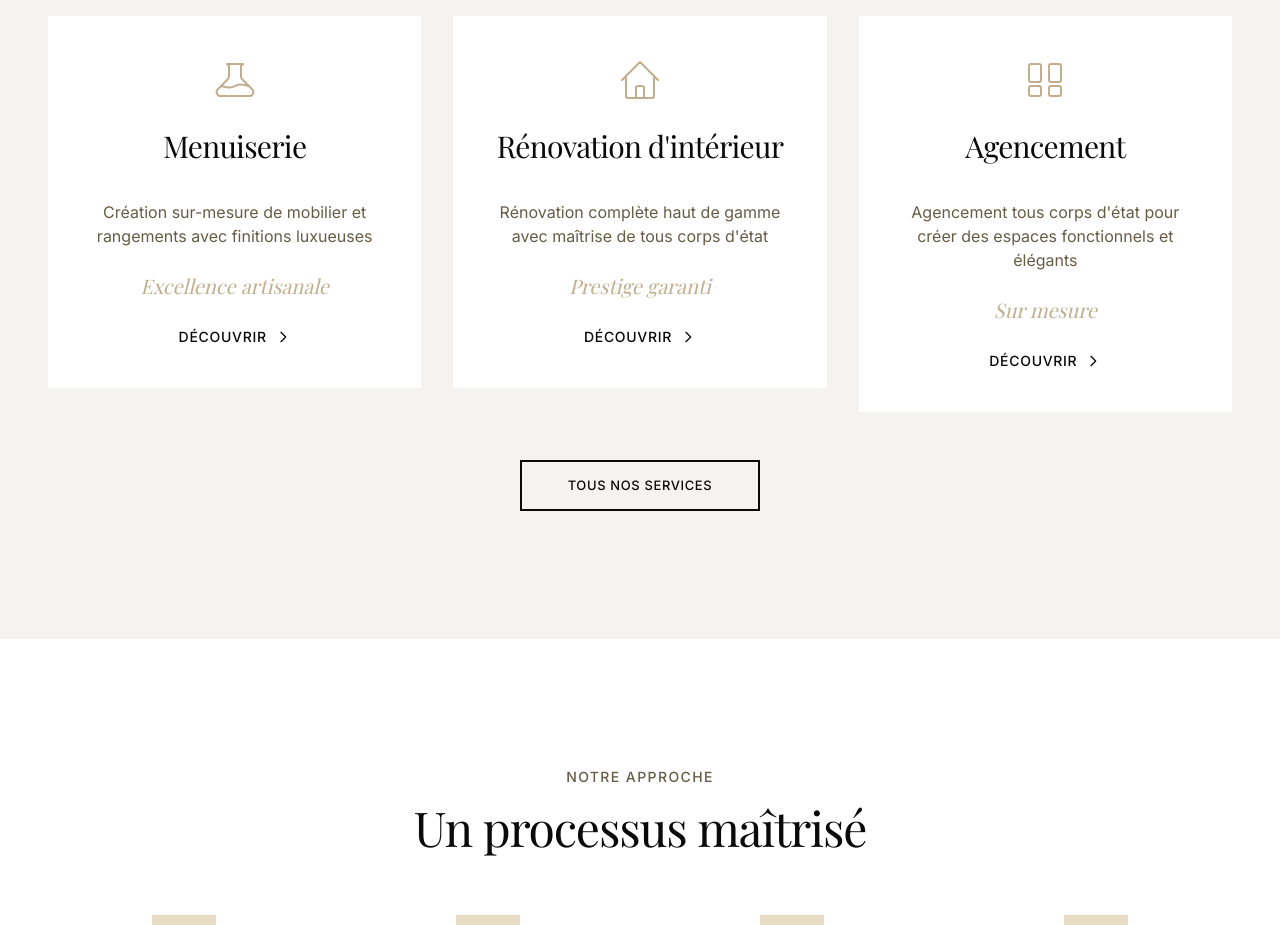
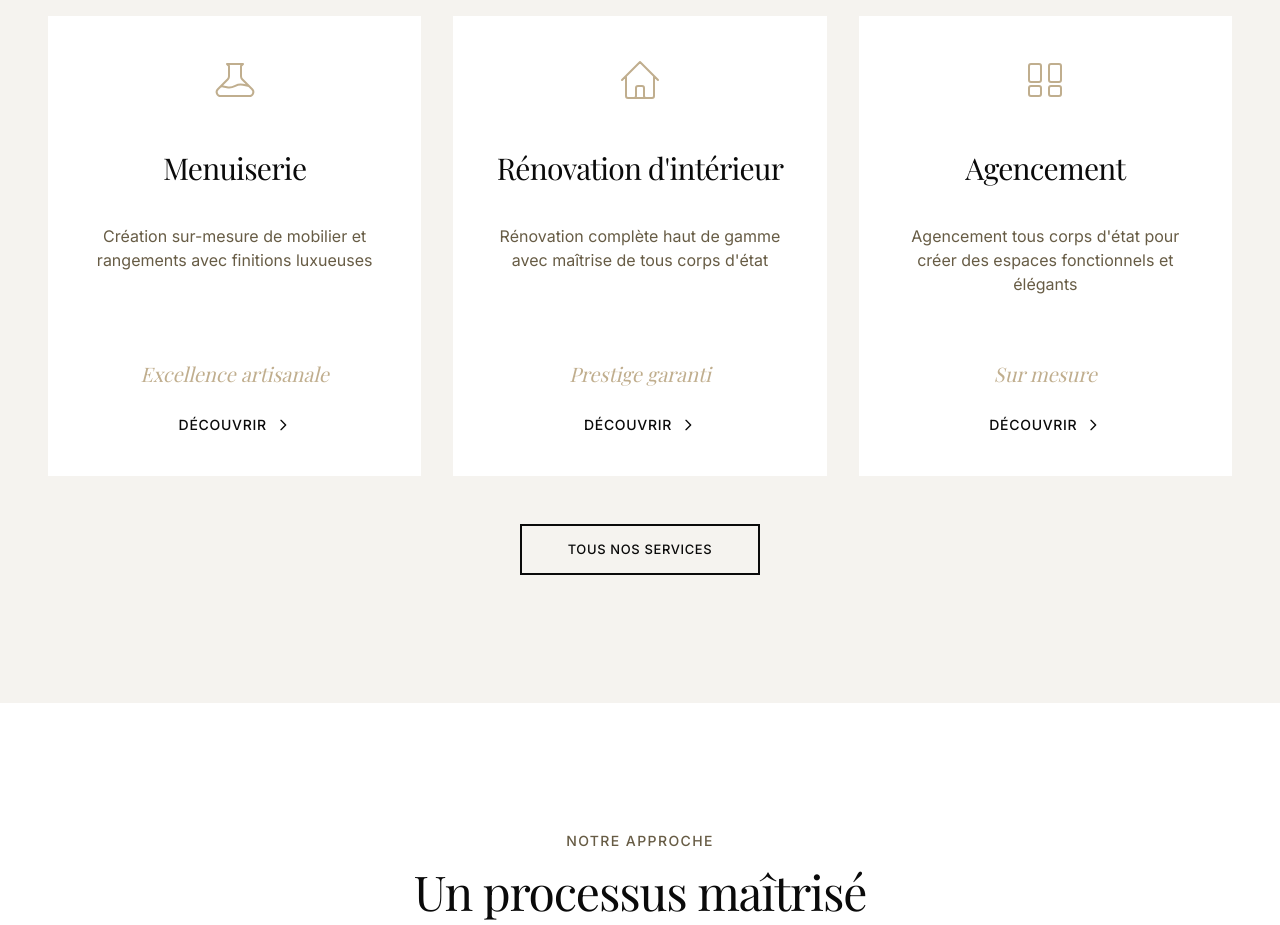
Before and after one commit to jimeye/SITE-DESIGN-ECR, a Next.js app: page / in a window 1280 px wide. Shown: the part 1100-2025 px from the top of the page. Built offline with nearby package versions, Linux system fonts and the light colour scheme; no server answers.

Commit message:
Fix: Aligner boutons Découvrir horizontalement sur cartes services

```diff
--- a/components/ServiceCard.tsx
+++ b/components/ServiceCard.tsx
@@ -70,11 +70,11 @@ export function ServiceCard({
         {iconPaths[icon] || iconPaths.menuiserie}
       </div>
 
-      {/* Title - hauteur minimale */}
-      <h3 className="mb-3 min-h-[3rem] font-serif text-xl font-light tracking-tight md:mb-4 md:min-h-[3.5rem] md:text-3xl">{title}</h3>
+      {/* Title - hauteur minimale fixe */}
+      <h3 className="mb-3 flex min-h-[4.5rem] items-center justify-center font-serif text-xl font-light tracking-tight md:mb-4 md:min-h-[5rem] md:text-3xl">{title}</h3>
 
-      {/* Excerpt - hauteur flexible */}
-      <p className="mx-auto mb-4 max-w-sm flex-grow text-sm leading-relaxed text-primary-700 md:mb-6 md:text-base md:max-w-md">
+      {/* Excerpt - hauteur minimale fixe */}
+      <p className="mx-auto mb-4 flex min-h-[6rem] max-w-sm items-start text-sm leading-relaxed text-primary-700 md:mb-6 md:min-h-[7rem] md:text-base md:max-w-md">
         {excerpt}
       </p>
 
```
